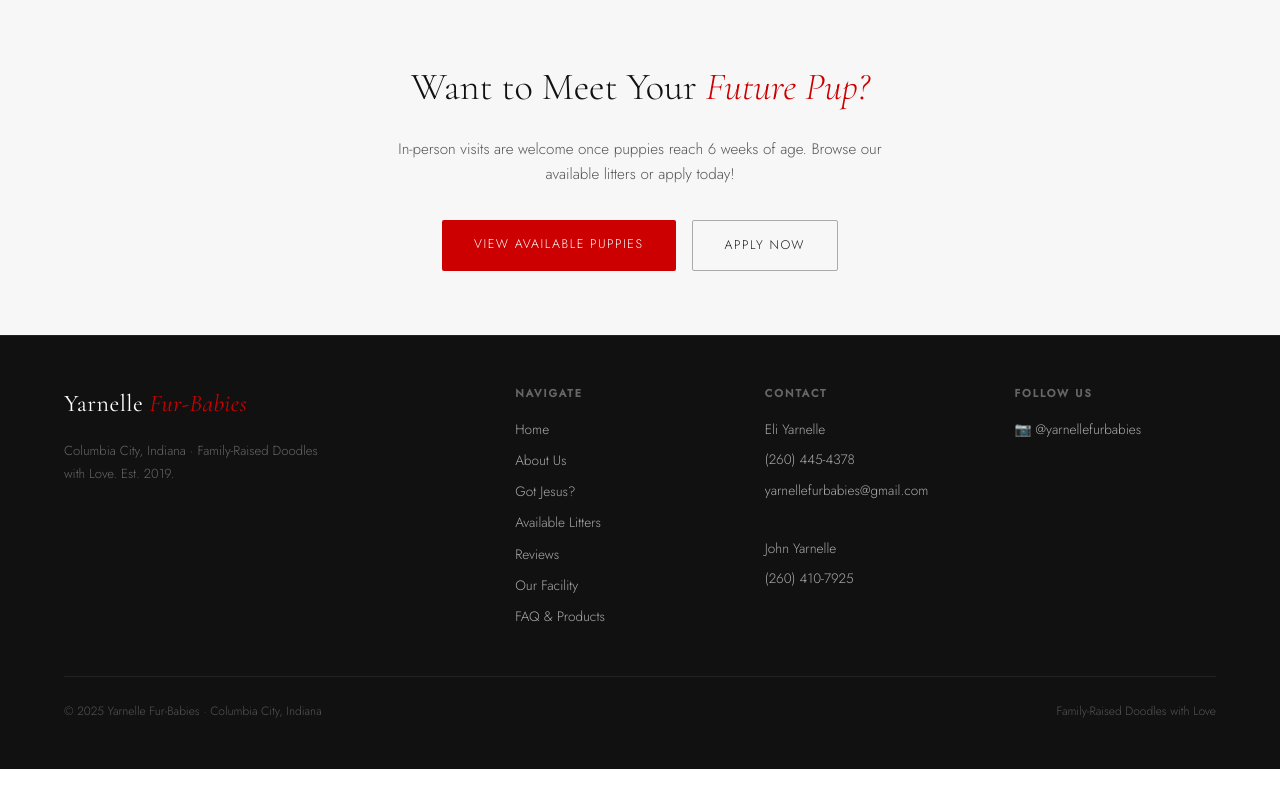
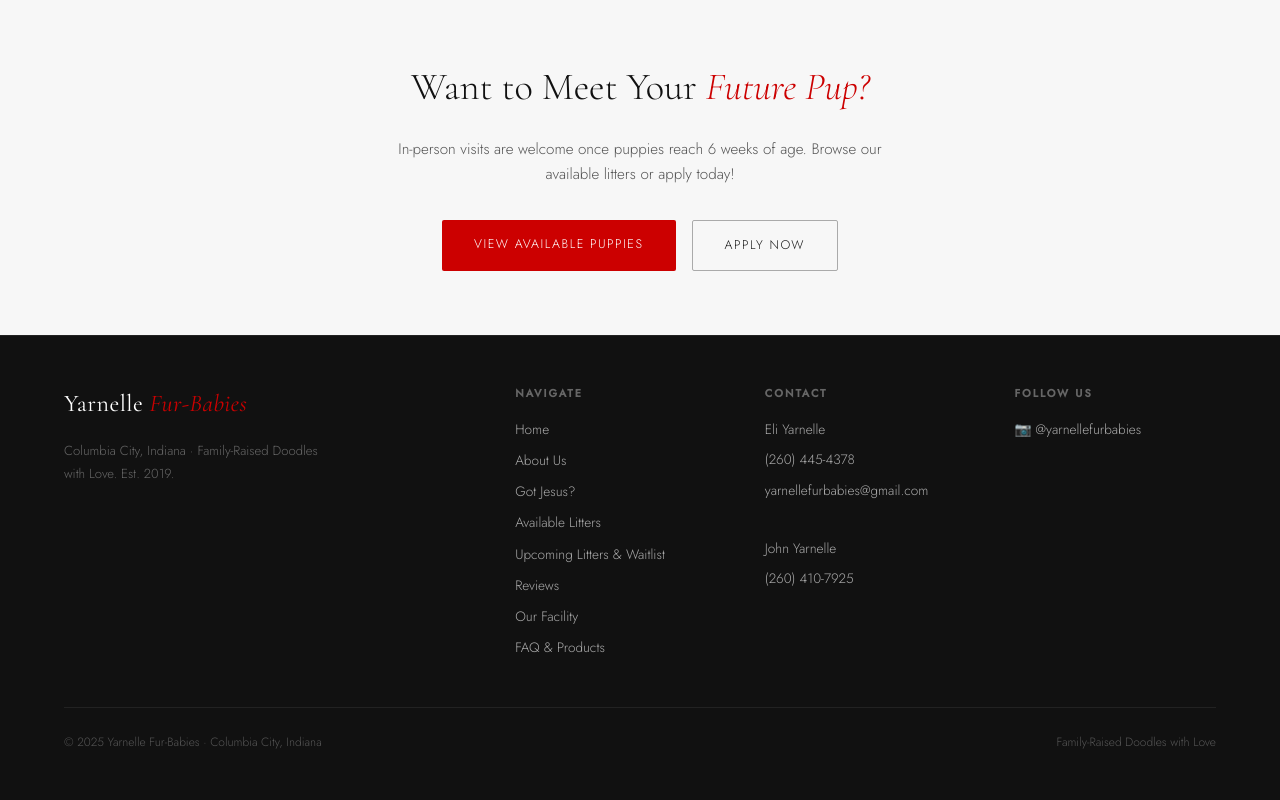
Before and after one commit to eli1130/YarnelleFur-babies-website-tinacms, a Next.js app: page /facility in a window 1280 px wide. Shown: the part 3082-3882 px from the top of the page. Before the commit the page ends 3851 px from the top, so only its background shows below. Built offline with nearby package versions, Linux system fonts and the light colour scheme.

Commit message:
Update facility.js

```diff
--- a/pages/facility.js
+++ b/pages/facility.js
@@ -235,6 +235,7 @@ export default function Facility() {
             <Link href="/about">About Us</Link>
             <Link href="/gotjesus">Got Jesus?</Link>
             <Link href="/#litters">Available Litters</Link>
+            <Link href="/upcoming-litters">Upcoming Litters &amp; Waitlist</Link>
             <Link href="/reviews">Reviews</Link>
             <Link href="/facility">Our Facility</Link>
             <Link href="/faq">FAQ &amp; Products</Link>
```
